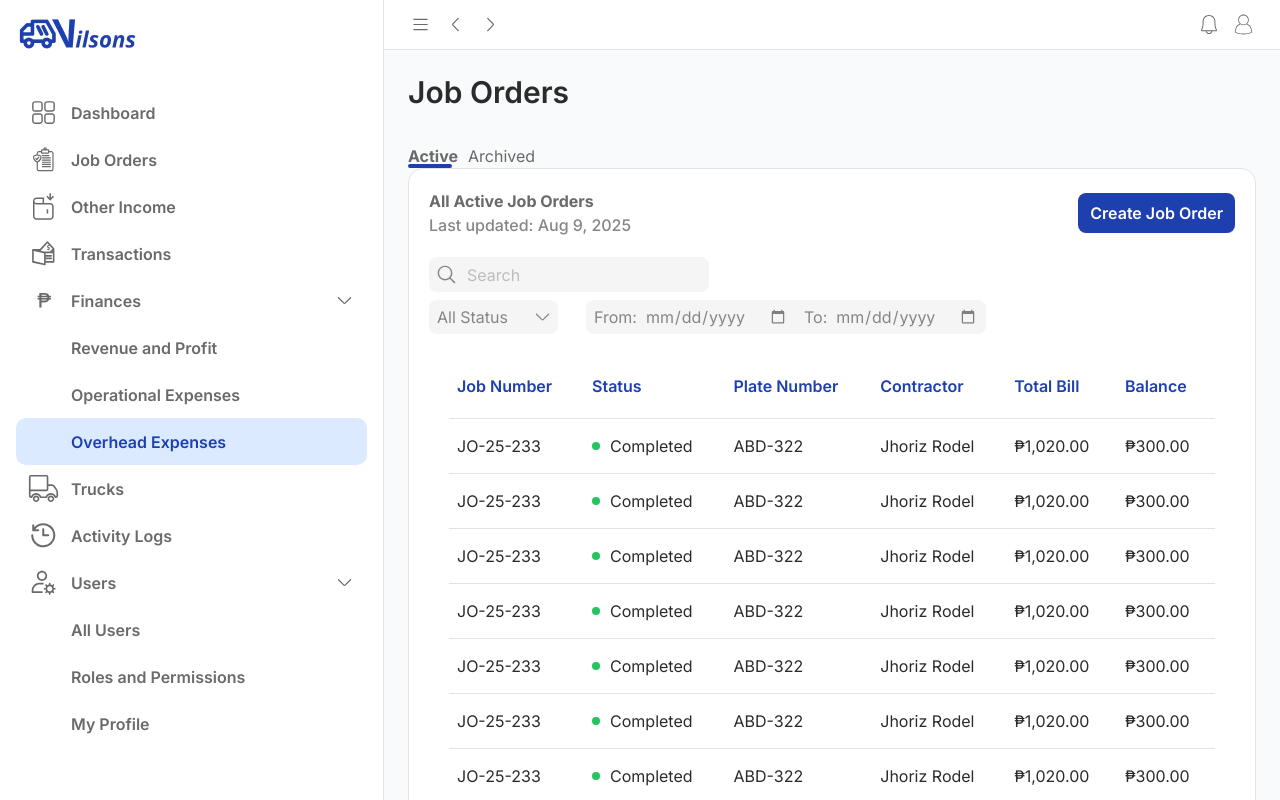
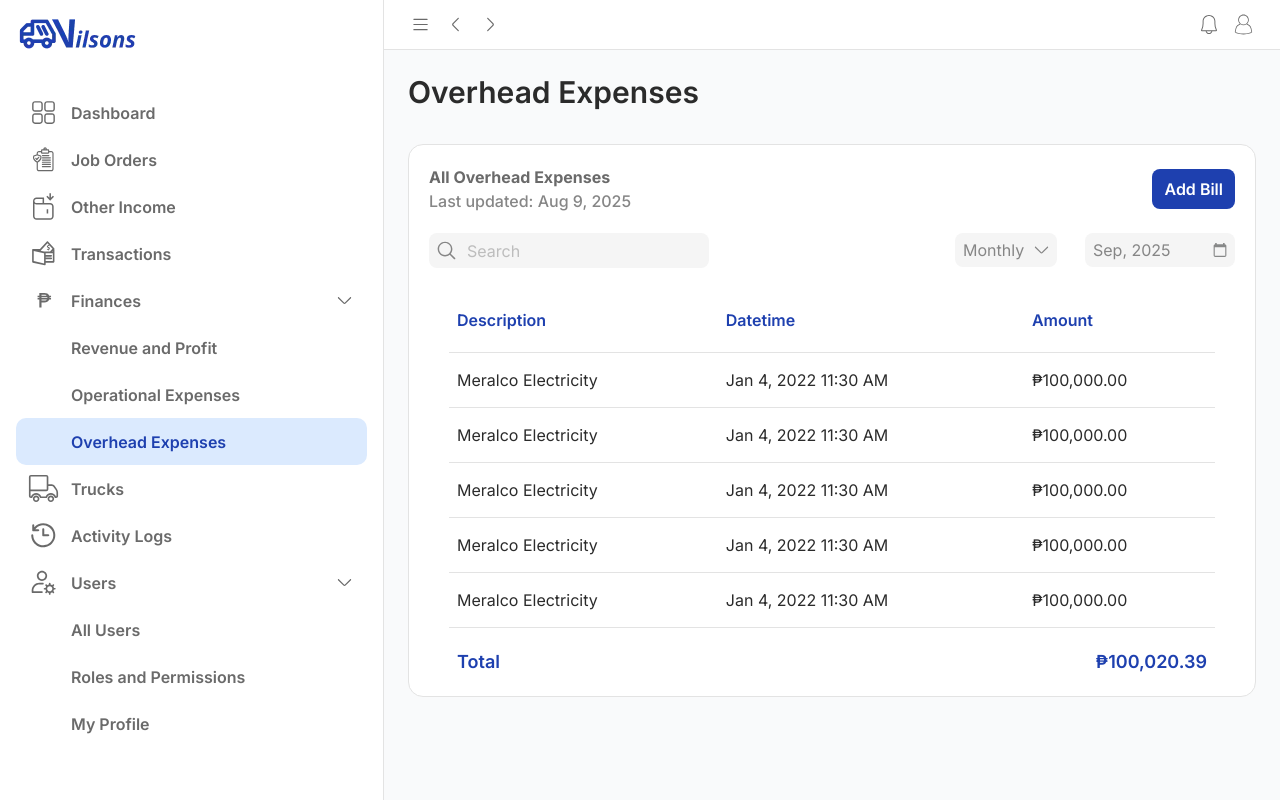
Before and after one commit to JhorizRodel-Aquino/Vilsons-Frontend, a React (Vite) app in the folder vilsons-frontend/: page /overhead-expenses in a window 1280 px wide. Built offline with nearby package versions, Linux system fonts and the light colour scheme.

Commit message:
Created overhead expenses page.

```diff
--- a/vilsons-frontend/src/App.tsx
+++ b/vilsons-frontend/src/App.tsx
@@ -6,6 +6,7 @@ import './App.css'
 import OtherIncomePage from './pages/Admin/other_income/OtherIncomePage'
 import TransactionsPage from './pages/Admin/transactions/TransactionsPage'
 import OperationalExpensesPage from './pages/Admin/operational_expenses/OperationalExpensesPage'
+import OverheadExpensesPage from './pages/Admin/overhead_expenses/OverheadExpensesPage'
 
 function App() {
   return (
@@ -17,7 +18,7 @@ function App() {
       <Route path='/transactions' element={<TransactionsPage />} />
       <Route path='/revenue-and-profit' element={<JobOrdersPage />} />
       <Route path='/operational-expenses' element={<OperationalExpensesPage />} />
-      <Route path='/overhead-expenses' element={<JobOrdersPage />} />
+      <Route path='/overhead-expenses' element={<OverheadExpensesPage />} />
       <Route path='/trucks' element={<JobOrdersPage />} />
       <Route path="*" element={<NotFoundPage />} />
     </Routes>
--- /dev/null
+++ b/vilsons-frontend/src/pages/Admin/overhead_expenses/OverheadExpensesContent.tsx
@@ -0,0 +1,50 @@
+import type { Column } from "../../../components/table/Table";
+import Info from "../../../components/Info"
+import Details from "../../../components/Details"
+import Button from "../../../components/Button";
+import TableFilter from "../../../components/TableFilter"
+import SearchBar from "../../../components/SearchBar"
+import Table from "../../../components/table/Table"
+import formatPesoFromCents from '../../../utils/formatPesoFromCents';
+import MonthYearFilter from "../../../components/MonthYearFilter";
+import TableTotal from "../../../components/TableTotal";
+
+export default function OverheadExpenseContent() {
+    type OverheadExpense = {
+        description: string;
+        datetime: string;
+        amount: number
+    };
+
+    const overheadExpenseColumns: Column<OverheadExpense>[] = [
+        {key: "description", label: "Description"},
+        {key: "datetime", label: "Datetime"},
+        {key: "amount", label: "Amount", render: (value) => formatPesoFromCents(value as number)},
+    ];
+
+    const overheadExpenses: OverheadExpense[] = [
+        {description: 'Meralco Electricity', datetime: 'Jan 4, 2022 11:30 AM', amount: 10000000},
+        {description: 'Meralco Electricity', datetime: 'Jan 4, 2022 11:30 AM', amount: 10000000},
+        {description: 'Meralco Electricity', datetime: 'Jan 4, 2022 11:30 AM', amount: 10000000},
+        {description: 'Meralco Electricity', datetime: 'Jan 4, 2022 11:30 AM', amount: 10000000},
+        {description: 'Meralco Electricity', datetime: 'Jan 4, 2022 11:30 AM', amount: 10000000},
+    ];
+
+    return (
+        <>
+            <Info>
+                <Details subtitle={'All Overhead Expenses'} modifiedDate="Aug 9, 2025" />
+                <Button label={'Add Bill'} onClick={() => console.log('clicked')} variant="primary" />
+            </Info>
+
+            <TableFilter>
+                <SearchBar />
+                <MonthYearFilter />
+            </TableFilter>
+
+            <Table columns={overheadExpenseColumns} rows={overheadExpenses} setHR={true} />
+
+            <TableTotal value={10002039} />
+        </>
+    )
+}
--- /dev/null
+++ b/vilsons-frontend/src/pages/Admin/overhead_expenses/OverheadExpensesPage.tsx
@@ -0,0 +1,27 @@
+import Sidebar from "../../../components/sidebar/Sidebar";
+import Header from "../../../components/Header";
+import PageHeading from "../../../components/PageHeading";
+import ContentLayout from "../../../components/ContentLayout";
+import Main from "../../../components/Main";
+import PageContent from "../../../components/PageContent";
+import AppLayout from "../../../components/AppLayout";
+import OverheadExpensesContent from "./OverheadExpensesContent";
+
+export default function OverheadExpensesPage() {
+    return (
+        <AppLayout>
+            <Sidebar />
+
+            <ContentLayout>
+                <Header />
+                <Main>
+                    <PageHeading title={'Overhead Expenses'} />
+
+                    <PageContent>
+                        <OverheadExpensesContent />
+                    </PageContent>
+                </Main>
+            </ContentLayout>
+        </AppLayout>
+    )
+}
```
